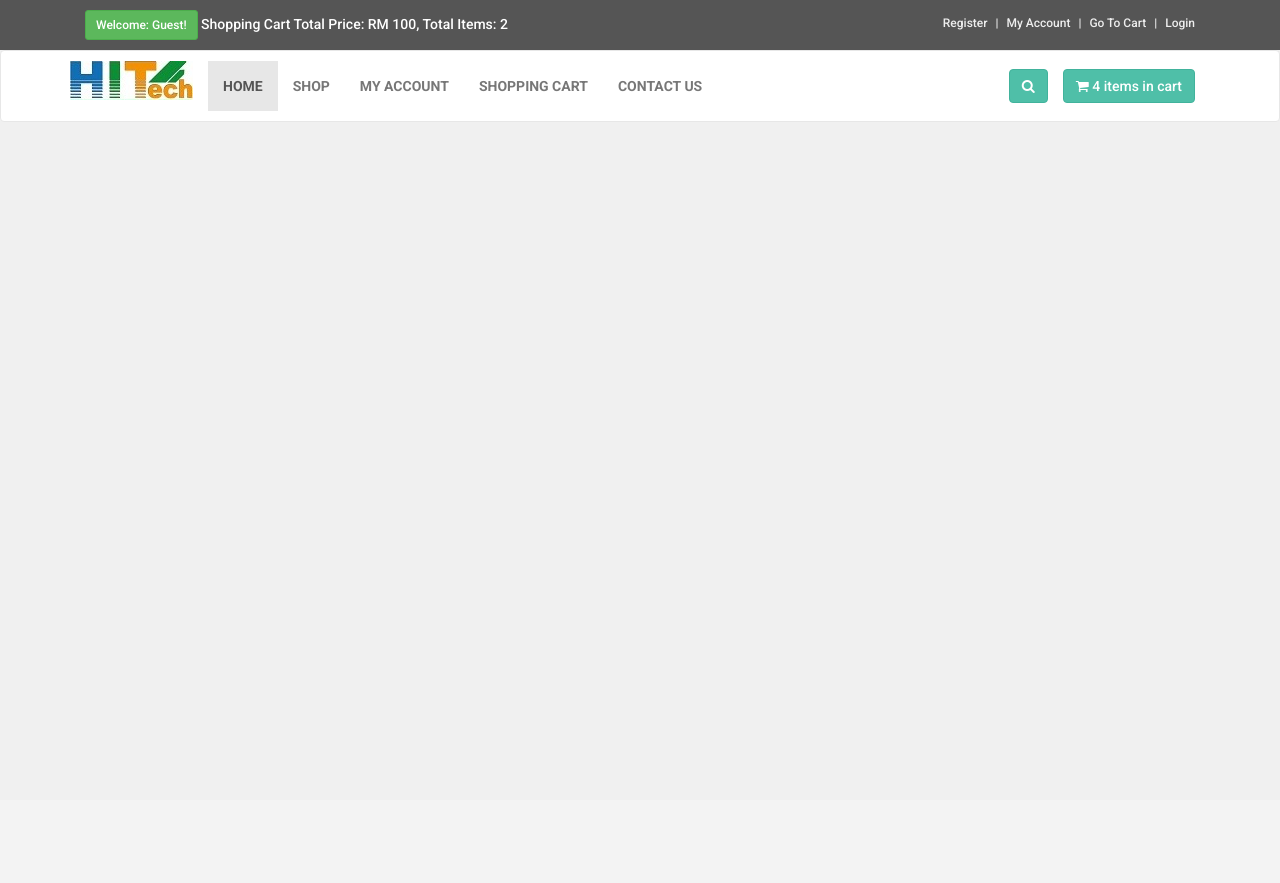
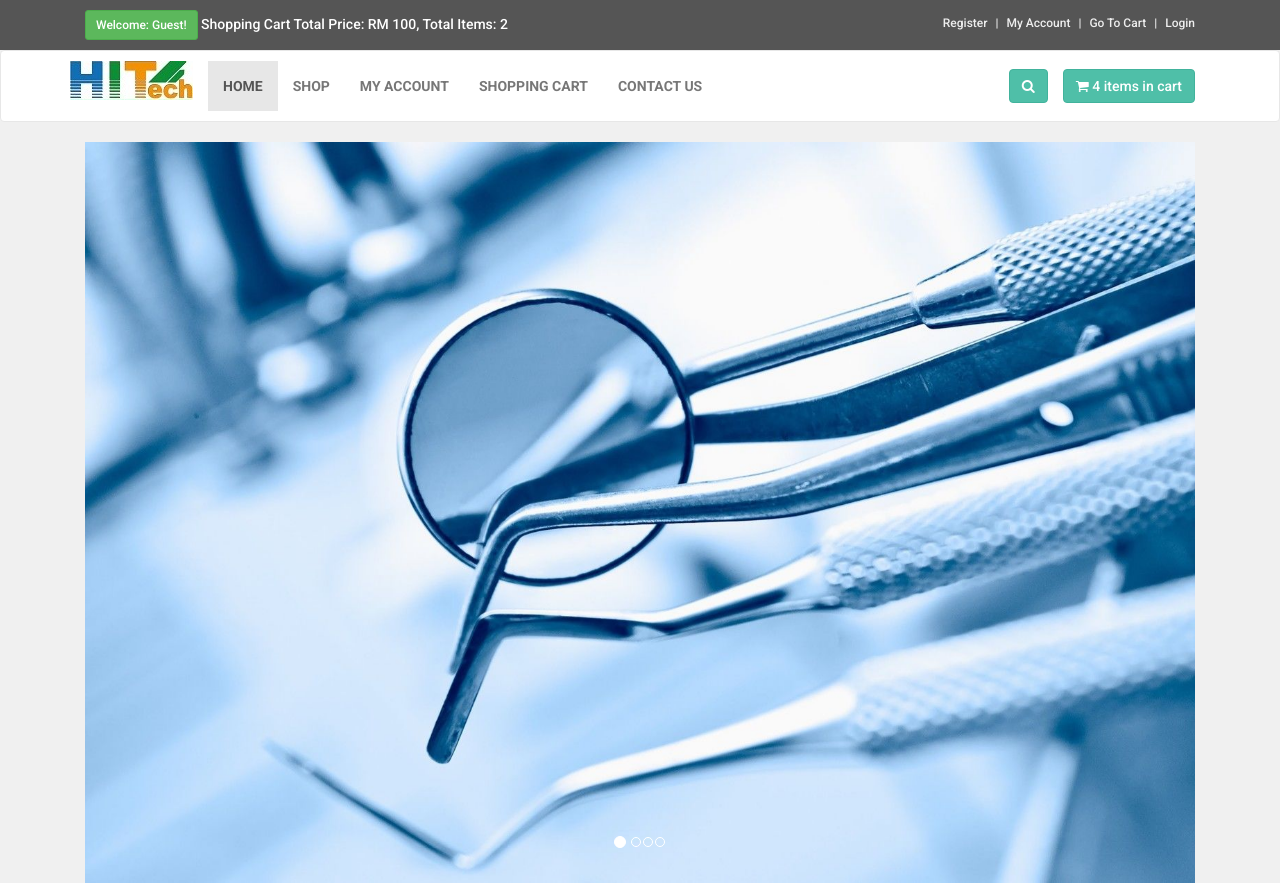
Before and after one commit to sharvinbala/e-commerce, a PHP site: page / in a window 1280 px wide. Before the commit the page ends 103 px from the top, so only its background shows below. Run offline with PHP 8.4, Linux system fonts and the light colour scheme.

Commit message:
Added carousel first step

```diff
--- a/index.php
+++ b/index.php
@@ -66,7 +66,7 @@
 				<i class="fa fa-align-justify"></i>
 			</button>
 
-			<button type="button" class="navbar-toggle" data-toggle="navbar-toggle" data-target="#search">
+			<button type="button" class="navbar-toggle" data-toggle="collapse" data-target="#search">
 				<span class="sr-only">Toggle Search</span>
 				<i class="fa fa-search	"></i>
 			</button>
@@ -121,10 +121,11 @@
 						<form class="navbar-form" method="get" action="results.php">
 							<div class="input-group"> <!--input-group start -->
 								<input class="form-control" type="text" placeholder="Search" name="user_query" required></input>
+									<span class="input-group-btn"> <!--input group button starts-->
 								<button type="submit" value="Search" name="search" class="btn btn-primary">
 									<i class="fa fa-search"></i>
 								</button>
-
+									</span><!--input group button ends-->
 							</div><!--input group ends -->
 
 						</form>
@@ -136,6 +137,38 @@
 
 	</div> <!--Navbar default ends -->
 </div><!--Navbar default ends -->
+
+<div class="container" id="slider"> <!-- container slider begins -->
+	<div class="col-md-12"> <!-- col-md-12  begins -->
+		<div id="myCarousel" class="carousel slide" data-ride="carousel"><!-- myCarousel  begins -->
+
+			<ol class="carousel-indicators"><!-- carousel indicators starts -->
+				<li data-target="#myCarousel" data-slide-to="0" class="active"></li>
+				<li data-target="#myCarousel" data-slide-to="1"</li>
+				<li data-target="#myCarousel" data-slide-to="2"</li>
+				<li data-target="#myCarousel" data-slide-to="3"</li>
+			</ol> <!-- carousel indicators ends -->
+
+				<div class="carousel-inner"><!-- carousel inner starts -->
+					<div class="item active">
+						<img src="admin_area/slides_images/banner 1.jpg">
+					</div>
+
+					<div class="item">
+						<img src="admin_area/slides_images/banner 2.jpg">
+					</div>
+
+					<div class="item">
+						<img src="admin_area/slides_images/banner 3.jpg">
+					</div>
+
+				</div><!-- carousel inner ends -->
+
+
+
+		</div><!-- myCarousel ends -->
+	</div><!-- col-md-12 ends -->
+</div><!-- container slider ends -->
 
 
 
--- a/styles/style.css
+++ b/styles/style.css
@@ -148,3 +148,26 @@ body
 	background-color: rgb(79, 191, 168);
 	border-color: rgb(65, 179, 156);
 }
+
+#search .navbar-form
+{
+	float: right;
+}
+
+#search
+{
+	clear: both;
+	border-top: solid 1px #9adacd;
+	text-align: right;
+}
+
+#search .navbar-form .input-group
+{
+	display: table;
+}
+
+#search .navbar-form .input-group .form-control
+{
+	width: 100%;
+
+}
```
Also changed, not shown: admin_area/slides_images/banner 1.JPG (added), admin_area/slides_images/banner 2.jpg (added), admin_area/slides_images/banner 3.jpg (added).
